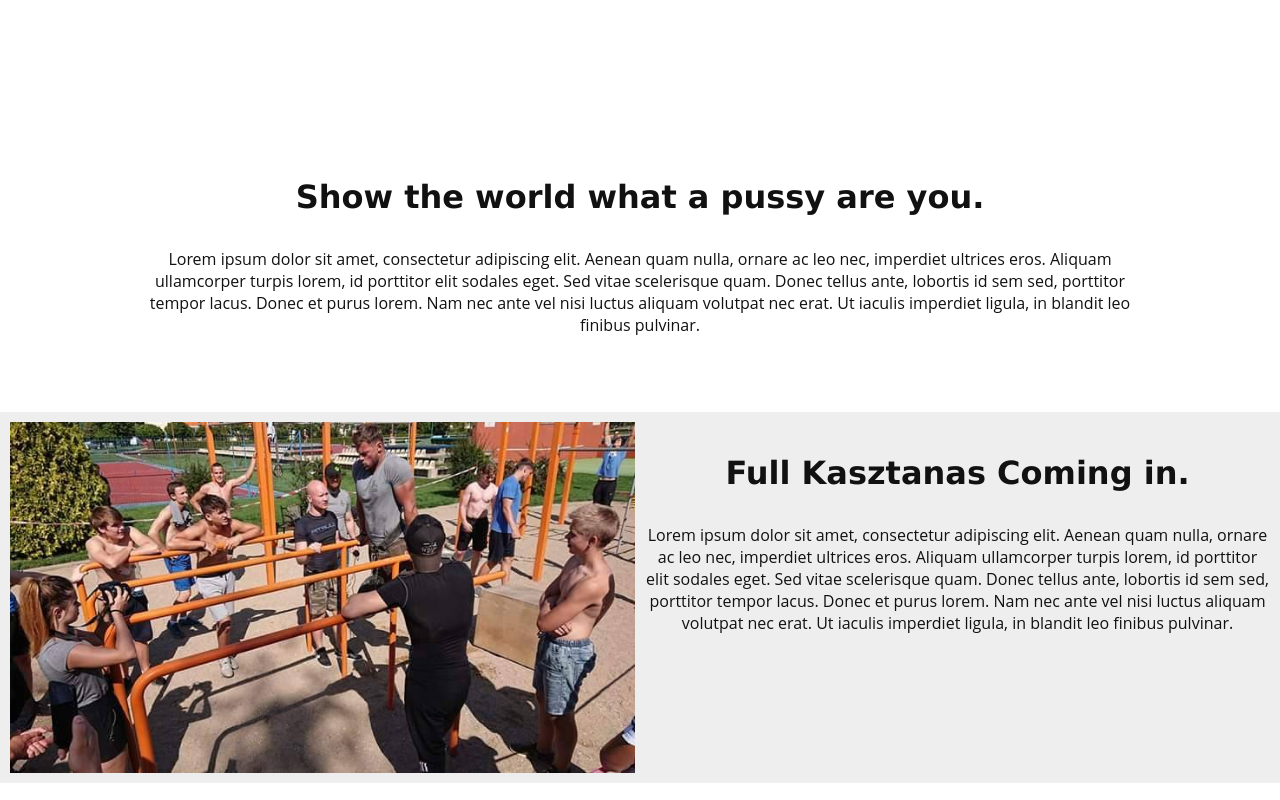
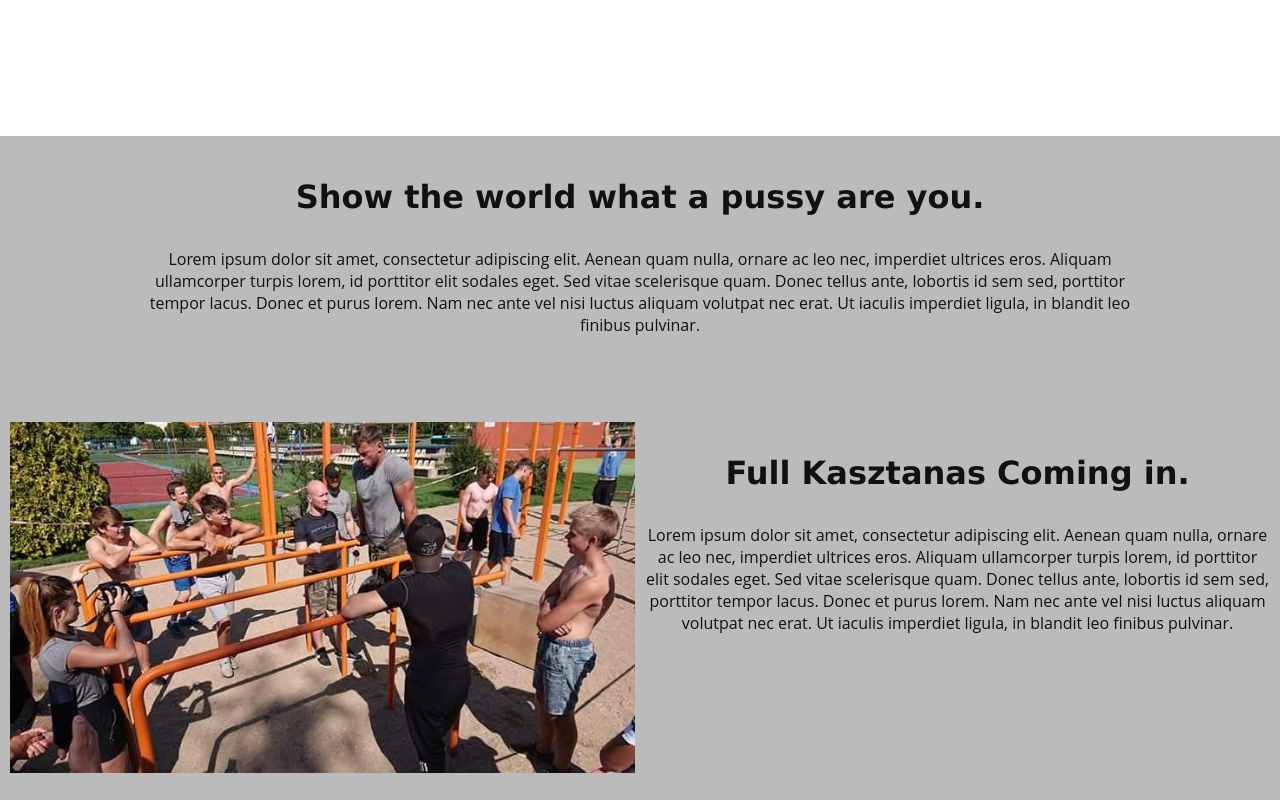
Before and after one commit to PrzemyslawSarnacki/SportsTeamBlog, an Angular app: page / in a window 1280 px wide. Shown: the part 840-1640 px from the top of the page. Built offline with nearby package versions, Linux system fonts and the light colour scheme; what ng2-animate-on-scroll would draw is missing.

Commit message:
Some changes

```diff
--- a/src/styles.css
+++ b/src/styles.css
@@ -171,6 +171,7 @@ color: #eee;
 main {
     margin-top: 300px;
     padding:0px;
+    background: #bbbbbb;
 
 }
 
@@ -182,7 +183,8 @@ main div h3, main div div h3 {
 main div.intro, main div.multi-section,  main div.multi-section-two {
 
     margin:0px auto;
-
+    margin-bottom: 500px;
+    background: #bbbbbb;
     padding: 50px;
 
 
@@ -195,7 +197,8 @@ div.multi-section, div.multi-section-two {
     display: grid;
     grid-template-columns: repeat(2, 1fr);
     grid-gap: 10px;
-    background: #eee;
+    background: #fff;
+    margin-bottom: 150px;
 
 }
 div.multi-section img, div.multi-section-two img{
```
